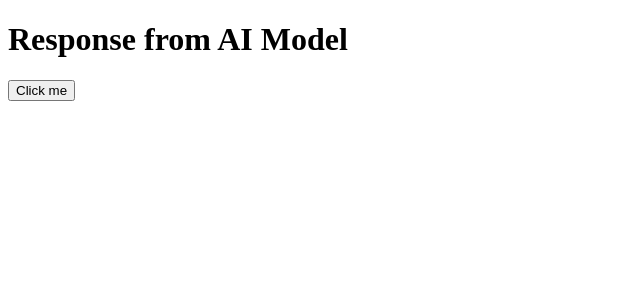
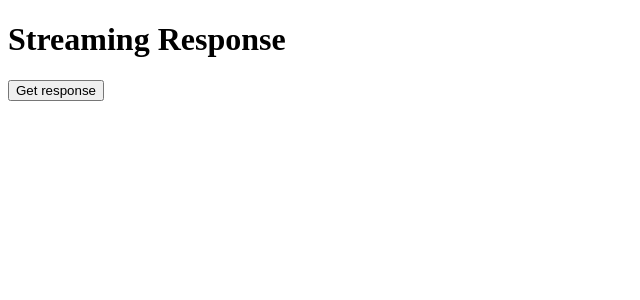
Before and after one commit to team-sharpies/chrome-extension, a React (Vite) app: page / in a window 1280 px wide. Shown: the top 300 px of the page, without its empty margins (0-640 px from the left). Built offline with nearby package versions, Linux system fonts and the light colour scheme.

Commit message:
prepare for streaming

```diff
--- a/src/api/usePost.ts
+++ b/src/api/usePost.ts
@@ -1,11 +1,4 @@
 import { useMutation, useQueryClient } from '@tanstack/react-query'
-
-// {
-//   "userId": 1,
-//   "id": 1,
-//   "title": "sunt aut facere repellat provident occaecati excepturi optio reprehenderit",
-//   "body": "quia et suscipit\nsuscipit recusandae consequuntur expedita et cum\nreprehenderit molestiae ut ut quas totam\nnostrum rerum est autem sunt rem eveniet architecto"
-// },
 
 interface PostData {
   prompt: string
@@ -15,13 +8,12 @@ export default function useSummary() {
   const queryClient = useQueryClient()
 
   return useMutation({
-    mutationFn: async (data: PostData) => {
+    mutationFn: async (data: PostData): Promise<string> => {
       try {
         const response = await fetch(
           'https://fwgnbjwq-3000.usw3.devtunnels.ms/api/v1/llm/ask',
           {
             method: 'POST',
-            // below is the data to be sent to BE
             body: JSON.stringify(data),
             headers: {
               'Content-type': 'application/json; charset=UTF-8',
@@ -29,21 +21,33 @@ export default function useSummary() {
           },
         )
 
-        console.log(response)
         if (!response.ok) {
           throw new Error('Network response was not ok')
         }
 
-        // below is the response from AI
-        const summary = await response.json()
-        //console.log(summary)
-        return summary as string
+        const reader = response.body?.getReader()
+        const decoder = new TextDecoder()
+        let result = ''
+
+        if (reader) {
+          while (true) {
+            const { done, value } = await reader.read()
+            if (done) break
+            result += decoder.decode(value, { stream: true })
+          }
+        }
+
+        return result
       } catch (error) {
-        console.log(error)
+        console.error('Error fetching stream:', error)
+        throw new Error('Error fetching stream')
       }
     },
     onSuccess: async () => {
       queryClient.invalidateQueries({ queryKey: ['summary'] })
     },
+    onError: (error) => {
+      console.error('Mutation error:', error)
+    },
   })
 }
--- a/src/sidepane/sidepane.tsx
+++ b/src/sidepane/sidepane.tsx
@@ -4,36 +4,30 @@ import { QueryClient, QueryClientProvider } from '@tanstack/react-query'
 import useSummary from '../api/usePost'
 
 const Sidepane: React.FC = () => {
-  const [responseData, setResponseData] = useState<string | null>(null)
-  const { mutate, isError } = useSummary()
+  const [summary, setSummary] = useState<string>('')
+  const { mutate, isError, error } = useSummary()
 
   const handleClick = () => {
     const postData = {
-      prompt: 'Who won the Super Bowl in 2024?',
+      prompt: 'Who won the super bowl in 2024?',
     }
     mutate(postData, {
       onSuccess: (data) => {
-        if (data)
-          // Assuming 'data' contains the response from the server
-          setResponseData(data) // Adjust based on actual response structure
-      },
-      onError: (error) => {
-        console.error('Error fetching data:', error)
+        setSummary(data)
       },
     })
   }
 
   return (
     <div className="sidepane">
-      <h1>Response from AI Model</h1>
-      <button onClick={handleClick}>Click me</button>
-      {isError && <div>Error occurred while fetching data.</div>}
-      {responseData && (
+      <h1>Streaming Response</h1>
+      <button onClick={handleClick}>Get response</button>
+      {isError && (
         <div>
-          <h2>Response Summary:</h2>
-          <p>{responseData}</p>
+          Error: {error instanceof Error ? error.message : 'An error occurred'}
         </div>
       )}
+      <p>{summary}</p>
     </div>
   )
 }
```
